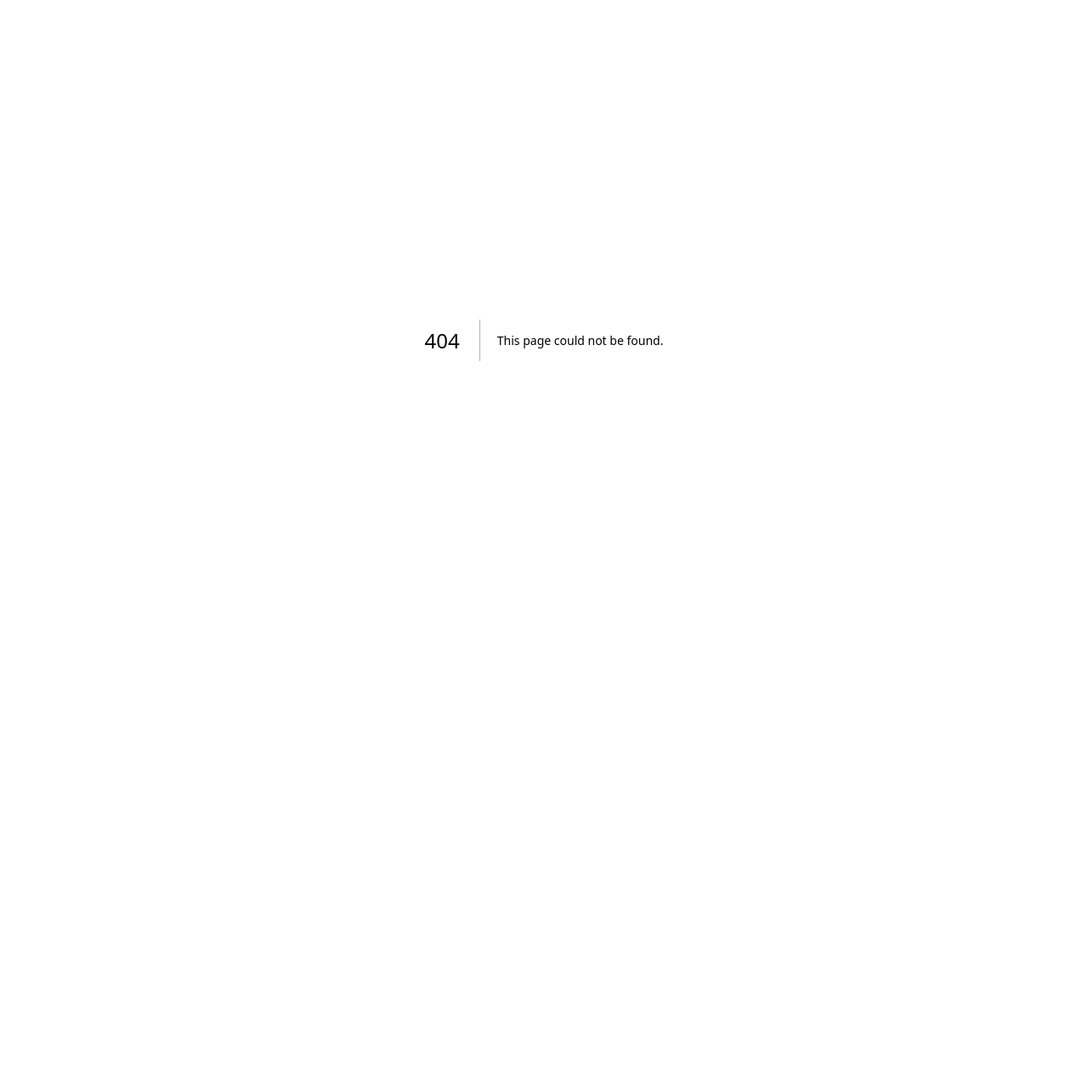
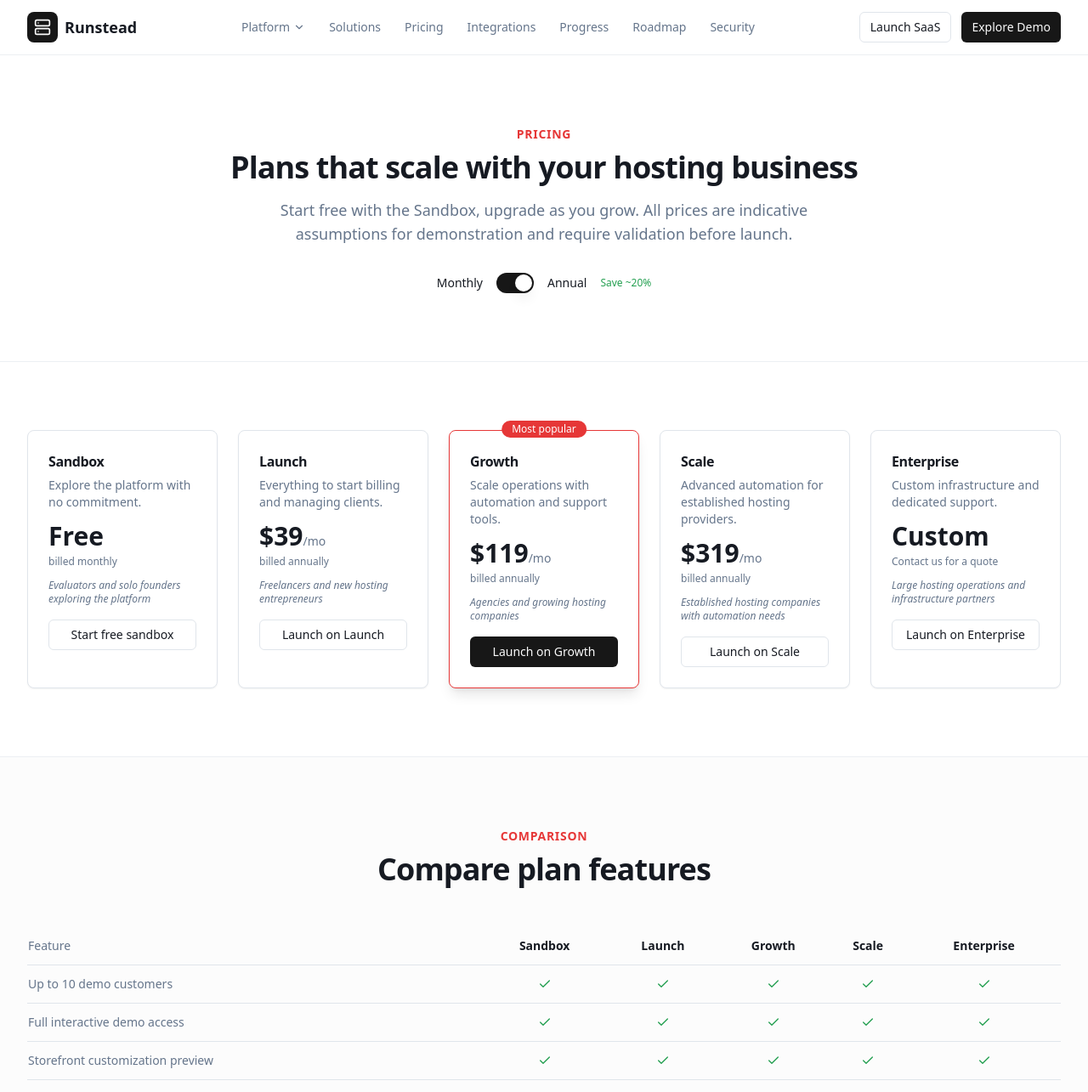
Before and after one commit to eshanized/Runstead, a Next.js app: page /pricing in a window 1280 px wide. Before the commit this address had no page. Shown: the top 1285 px of the page at 85% size. Before the commit the page ends 800 px from the top, so only its background shows below. Built offline with nearby package versions, Linux system fonts and the light colour scheme.

Commit message:
feat(pricing): add pricing page component

```diff
--- /dev/null
+++ b/app/pricing/page.tsx
@@ -0,0 +1,144 @@
+'use client';
+
+import { useState } from 'react';
+import Link from 'next/link';
+import { Check, ArrowRight, HelpCircle } from 'lucide-react';
+import { MarketingLayout } from '@/components/marketing/marketing-layout';
+import { SectionHeading } from '@/components/marketing/section-heading';
+import { Button } from '@/components/ui/button';
+import { Card, CardContent, CardHeader, CardTitle } from '@/components/ui/card';
+import { Switch } from '@/components/ui/switch';
+import { Label } from '@/components/ui/label';
+import { Accordion, AccordionContent, AccordionItem, AccordionTrigger } from '@/components/ui/accordion';
+import { Alert, AlertDescription, AlertTitle } from '@/components/ui/alert';
+import { pricingPlans, pricingFaq } from '@/lib/config/pricing';
+
+export default function PricingPage() {
+  const [annual, setAnnual] = useState(true);
+
+  return (
+    <MarketingLayout>
+      <section className="border-b border-border/60 py-20">
+        <div className="mx-auto max-w-7xl px-4 sm:px-6 lg:px-8">
+          <SectionHeading
+            eyebrow="Pricing"
+            title="Plans that scale with your hosting business"
+            description="Start free with the Sandbox, upgrade as you grow. All prices are indicative assumptions for demonstration and require validation before launch."
+          />
+          <div className="mt-8 flex items-center justify-center gap-4">
+            <Label htmlFor="billing-toggle" className="text-sm">Monthly</Label>
+            <Switch id="billing-toggle" checked={annual} onCheckedChange={setAnnual} />
+            <Label htmlFor="billing-toggle" className="text-sm">Annual</Label>
+            <span className="text-xs font-medium text-success">Save ~20%</span>
+          </div>
+        </div>
+      </section>
+
+      <section className="border-b border-border/60 py-20">
+        <div className="mx-auto max-w-7xl px-4 sm:px-6 lg:px-8">
+          <div className="grid gap-6 sm:grid-cols-2 lg:grid-cols-5">
+            {pricingPlans.map((plan) => {
+              const price = annual ? plan.annualPrice : plan.monthlyPrice;
+              return (
+                <Card key={plan.name} className={plan.highlighted ? 'border-accent shadow-lg relative' : ''}>
+                  {plan.highlighted && (
+                    <div className="absolute -top-3 left-1/2 -translate-x-1/2 rounded-full bg-accent px-3 py-0.5 text-xs font-medium text-accent-foreground">
+                      Most popular
+                    </div>
+                  )}
+                  <CardHeader className="pb-3">
+                    <CardTitle className="text-base">{plan.name}</CardTitle>
+                    <p className="text-sm text-muted-foreground">{plan.description}</p>
+                  </CardHeader>
+                  <CardContent>
+                    <div className="text-3xl font-bold">
+                      {price === null ? 'Custom' : price === 0 ? 'Free' : `$${price}`}
+                      {price !== null && price !== 0 && (
+                        <span className="text-sm font-normal text-muted-foreground">/mo</span>
+                      )}
+                    </div>
+                    <p className="mt-1 text-xs text-muted-foreground">
+                      {price === null ? 'Contact us for a quote' : annual && price !== 0 ? 'billed annually' : 'billed monthly'}
+                    </p>
+                    <p className="mt-3 text-xs text-muted-foreground italic">{plan.suitableFor}</p>
+                    <Button asChild className="mt-4 w-full" variant={plan.highlighted ? 'default' : 'outline'} size="sm">
+                      <Link href={`/demo/launch?plan=${encodeURIComponent(plan.name)}`}>
+                        {price === 0 ? 'Start free sandbox' : `Launch on ${plan.name}`}
+                      </Link>
+                    </Button>
+                  </CardContent>
+                </Card>
+              );
+            })}
+          </div>
+        </div>
+      </section>
+
+      <section className="border-b border-border/60 bg-muted/30 py-20">
+        <div className="mx-auto max-w-7xl px-4 sm:px-6 lg:px-8">
+          <SectionHeading eyebrow="Comparison" title="Compare plan features" />
+          <div className="mt-12 overflow-x-auto">
+            <table className="w-full text-sm">
+              <thead>
+                <tr className="border-b">
+                  <th className="py-3 text-left font-medium text-muted-foreground">Feature</th>
+                  {pricingPlans.map((p) => (
+                    <th key={p.name} className="py-3 text-center font-semibold">{p.name}</th>
+                  ))}
+                </tr>
+              </thead>
+              <tbody>
+                {pricingPlans[0].features.map((_, fi) => (
+                  <tr key={fi} className="border-b">
+                    <td className="py-3 text-left text-muted-foreground">
+                      {pricingPlans[0].features[fi].label}
+                    </td>
+                    {pricingPlans.map((p) => (
+                      <td key={p.name} className="py-3 text-center">
+                        {p.features[fi]?.included ? (
+                          <Check className="mx-auto h-4 w-4 text-success" />
+                        ) : (
+                          <span className="text-muted-foreground/30">-</span>
+                        )}
+                      </td>
+                    ))}
+                  </tr>
+                ))}
+              </tbody>
+            </table>
+          </div>
+        </div>
+      </section>
+
+      <section className="border-b border-border/60 py-20">
+        <div className="mx-auto max-w-3xl px-4 sm:px-6 lg:px-8">
+          <SectionHeading eyebrow="FAQ" title="Pricing questions" />
+          <Accordion type="single" collapsible className="mt-8">
+            {pricingFaq.map((faq, i) => (
+              <AccordionItem key={i} value={`item-${i}`}>
+                <AccordionTrigger className="text-left">{faq.q}</AccordionTrigger>
+                <AccordionContent className="text-muted-foreground">{faq.a}</AccordionContent>
+              </AccordionItem>
+            ))}
+          </Accordion>
+        </div>
+      </section>
+
+      <section className="py-20">
+        <div className="mx-auto max-w-3xl px-4 sm:px-6 lg:px-8 space-y-6">
+          <Alert>
+            <AlertTitle>Indicative pricing notice</AlertTitle>
+            <AlertDescription>
+              All prices shown on this page are indicative assumptions for demonstration purposes only.
+              They do not constitute a commercial offer. Final pricing will be determined and published
+              before the production launch and may differ from what is shown here.
+            </AlertDescription>
+          </Alert>
+          <div className="text-center">
+            <Button asChild size="lg"><Link href="/demo">Explore the interactive demo <ArrowRight className="ml-2 h-4 w-4" /></Link></Button>
+          </div>
+        </div>
+      </section>
+    </MarketingLayout>
+  );
+}
```
